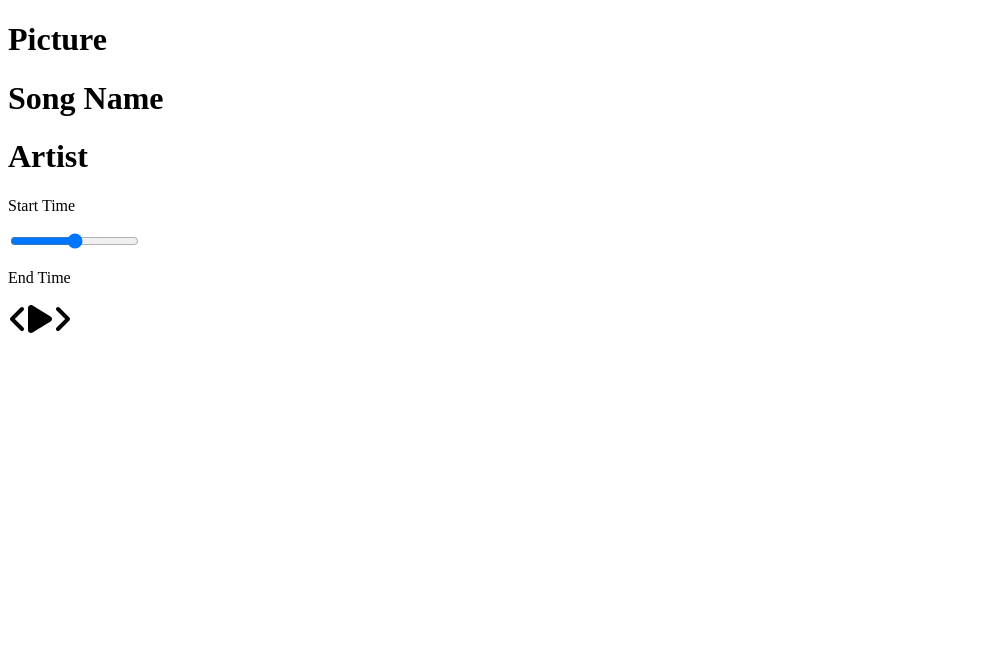
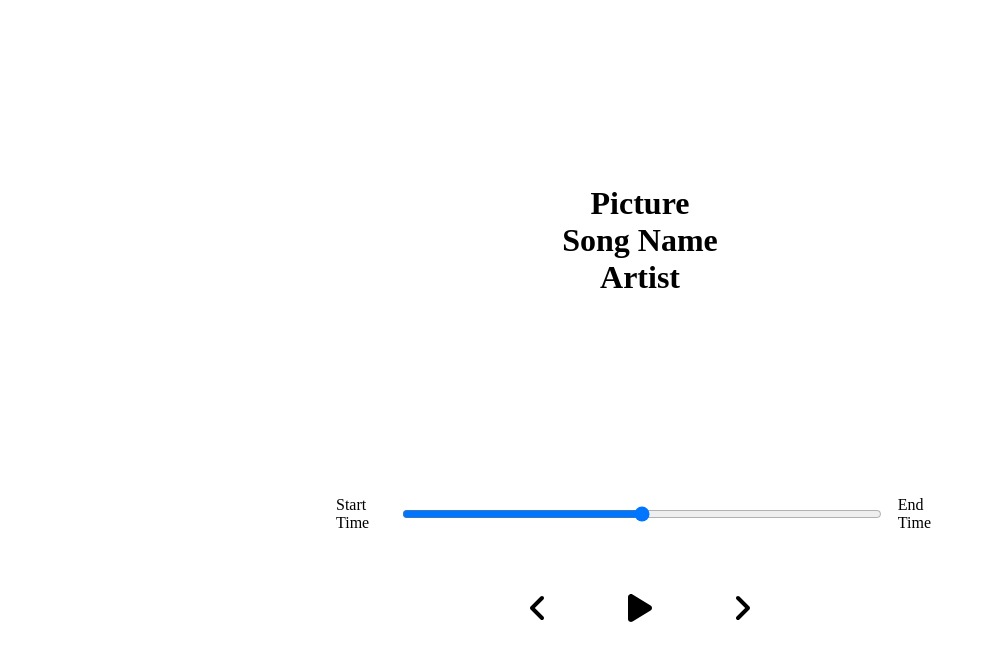
Before and after one commit to RoneyCh/musicPlayer, a React (Create React App) app: page / in a window 1280 px wide. Shown: the top 660 px of the page, without its empty margins (0-986 px from the left). Built offline with nearby package versions, Linux system fonts and the light colour scheme.

Commit message:
initial styling

```diff
--- a/src/App.js
+++ b/src/App.js
@@ -1,6 +1,7 @@
 import React from "react";
 import Player from "./components/Player";
 import Song from "./components/Song";
+import "./styles/app.scss";
 
 function App() {
   return (
--- /dev/null
+++ b/src/styles/_player.scss
@@ -0,0 +1,27 @@
+.player{
+    min-height: 20vh;
+    display: flex;
+    flex-direction: column;
+    align-items: center;
+    justify-content: space-between;
+}
+
+.time-control{
+    width: 50%;
+    display: flex;
+    input {
+        width: 100%;
+        padding: 1rem;
+    }
+    p{
+        padding: 1rem;
+    }
+}
+
+.play-control{
+    display: flex;
+    justify-content: space-between;
+    align-items: center;
+    padding: 1rem;
+    width: 20%;
+}
--- /dev/null
+++ b/src/styles/_song.scss
@@ -0,0 +1,7 @@
+.song-container{
+    min-height: 60vh;
+    display: flex;
+    flex-direction: column;
+    align-items: center;
+    justify-content: center;
+}
--- a/src/styles/app.scss
+++ b/src/styles/app.scss
@@ -3,3 +3,7 @@
     padding: 0;
     box-sizing: border-box;
 }
+
+@import "./player";
+
+@import "./song";
```
